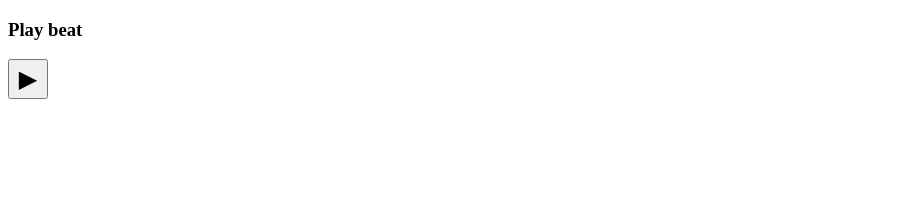
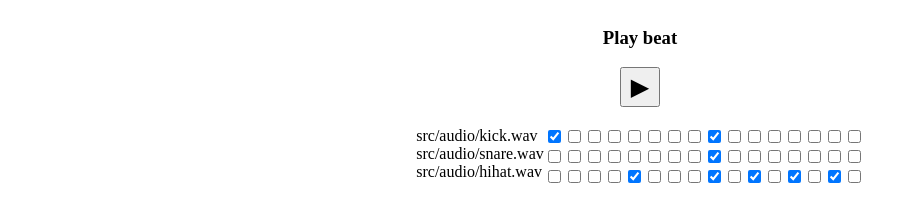
Before and after one commit to SashaMihalache/splicer, a website with bundled scripts: page index.html in a window 1280 px wide. Shown: the whole page, without its empty margins (0-916 px from the left). Built offline with nearby package versions, Linux system fonts and the light colour scheme; files whose address does not match are found by name.

Commit message:
Basic matrix rendering

```diff
--- a/index.html
+++ b/index.html
@@ -13,6 +13,8 @@
   <h3>Play beat</h3>
   <button class='play-button'>&#9654;</button>
 
+  <div id="matrix" />
+
   <script src="build/bundle.js"></script>
 </body>
 
--- a/src/main.js
+++ b/src/main.js
@@ -12,6 +12,7 @@ let isPlaying = false;
 playButton.addEventListener('click', handlePlayToggle);
 
 const SplicerEngine = new Engine(120, sequenceMatrix);
+
 SplicerEngine.init();
 
 function handlePlayToggle() {
--- /dev/null
+++ b/src/splicer/Matrix.js
@@ -0,0 +1,45 @@
+class Matrix {
+  static render(matrix) {
+    const entryPoint = document.getElementById('matrix');
+    const keys = this.getKeys(matrix);
+    const values = keys.map(v => matrix[v])
+
+    const leftCol = document.createElement('div');
+    const rightCol = document.createElement('div');
+
+    leftCol.classList.add('left-col');
+    rightCol.classList.add('right-col');
+
+    keys.forEach(trackName => {
+      const textNode = document.createElement('div');
+      textNode.classList.add('track-title');
+      textNode.innerHTML = trackName;
+      leftCol.appendChild(textNode);
+    })
+
+    values.forEach(track => {
+      const trackLine = document.createElement('div');
+      trackLine.classList.add('track-line');
+      track.forEach(beat => {
+
+        const inputNode = document.createElement('input');
+        inputNode.type = 'checkbox';
+        inputNode.checked = beat === 'x' ? 1 : 0;
+        trackLine.appendChild(inputNode);
+      })
+
+      rightCol.appendChild(trackLine);
+    })
+
+    entryPoint.appendChild(leftCol);
+    entryPoint.appendChild(rightCol);
+
+  }
+
+  static getKeys(matrix) {
+    return Object.keys(matrix);
+  }
+
+}
+
+export default Matrix;
--- a/src/splicer/engine.js
+++ b/src/splicer/engine.js
@@ -1,4 +1,5 @@
 import BufferLoader from './buffer-loader';
+import Matrix from './Matrix';
 
 class Engine {
   constructor(tempo, sequenceMatrix) {
@@ -16,6 +17,8 @@ class Engine {
     catch (e) {
       alert("Web Audio API is not supported in this browser", e);
     }
+
+    Matrix.render(this.sequenceMatrix);
 
     const sampleListURL = Object.keys(this.sequenceMatrix);
     const bufferLoader = new BufferLoader(this.context, sampleListURL);
@@ -37,8 +40,8 @@ class Engine {
   }
 
   playPattern(isPlaying) {
-    const sixteenthNoteTime = (this.tempo / 60) / 32;
-    const matrixKeys = Object.keys(this.sequenceMatrix);
+    const sixteenthNoteTime = (60 / this.tempo) / 8;
+    const matrixKeys = Matrix.getKeys(this.sequenceMatrix);
     const matrixValues = matrixKeys.map(key => this.sequenceMatrix[key]);
     const LEN = matrixValues[0].length;
     const LOOP_TIME = LEN * sixteenthNoteTime * 1000;
@@ -71,10 +74,6 @@ class Engine {
     source.start(time);
   }
 
-  start() {
-
-  }
-
   stop() {
     clearInterval(this.interval);
   }
--- a/src/styles.scss
+++ b/src/styles.scss
@@ -1,3 +1,10 @@
+body {
+  display: flex;
+  justify-content: center;
+  align-items: center;
+  flex-direction: column;
+}
+
 .play-button {
   width: 40px;
   height: 40px;
@@ -7,3 +14,24 @@
   justify-content: center;
   align-items: center;
 }
+
+#matrix {
+  margin-top: 20px;
+  display: flex;
+
+  .left-col {
+    flex: 2;
+    display: flex;
+    flex-direction: column;
+
+    .track-title {
+
+    }
+  }
+
+  .right-col {
+    flex: 7;
+    .track-line {
+    }
+  }
+}
```
